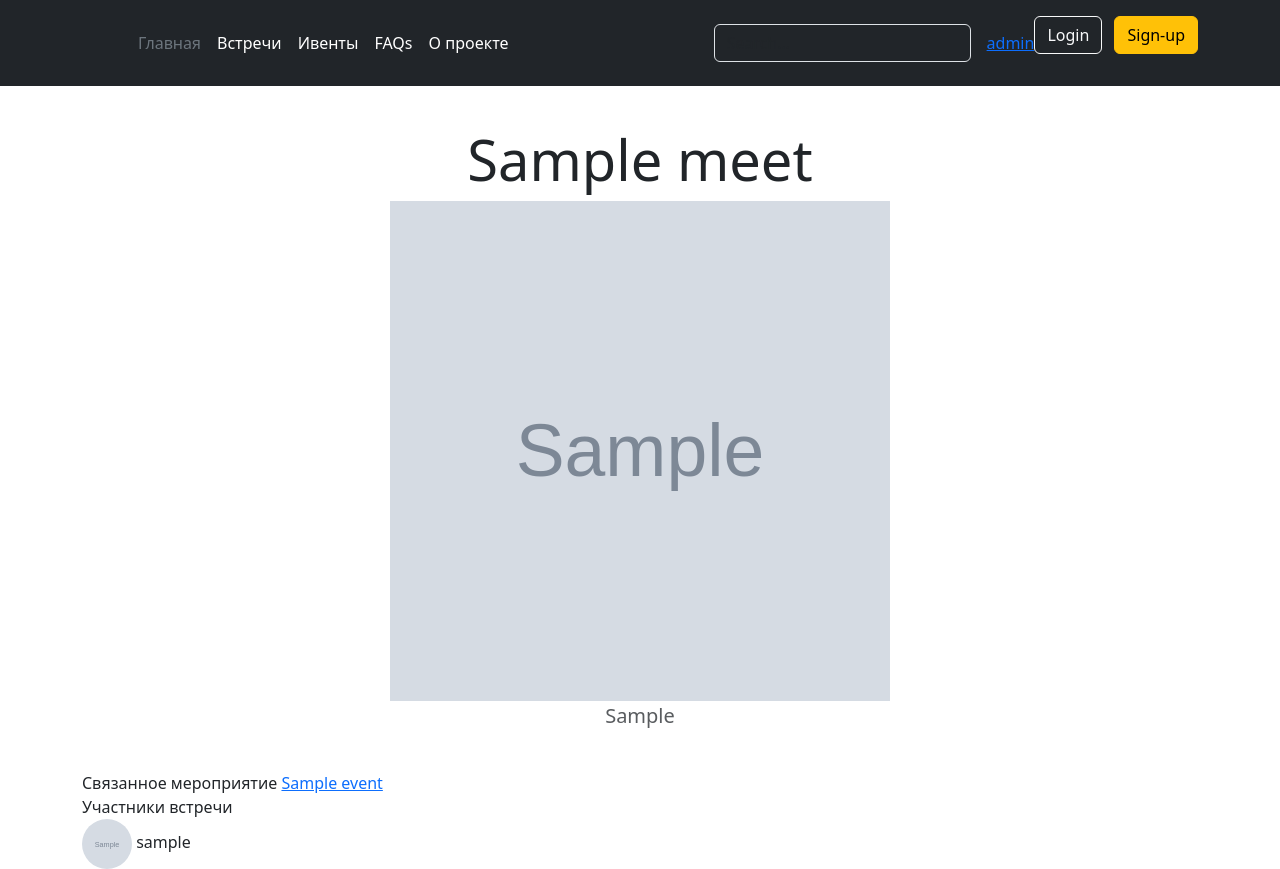
After one commit to ilnarka1337/djangoMeetSite, a Django app: page /meet/1/ in a window 1280 px wide. The commit adds this page. Run offline with Django 4.2, Linux system fonts and the light colour scheme; tables that the repository leaves empty hold one stand-in row (values such as "Sample post"); grey boxes marked "Sample" are stand-in pictures; some libraries are stand-ins or nearby versions.

Commit message:
some changes
Signed-off-by: ilnarka1337 <minejooker@gmail.com>

```diff
--- a/MeetSite/meets/models.py
+++ b/MeetSite/meets/models.py
@@ -27,6 +27,9 @@ class Meet(models.Model):
                               verbose_name='Создатель', null=True, blank=True)
     created_at = models.DateTimeField(auto_now_add=True, verbose_name='Дата создания', null=True, blank=True)
     people = models.ManyToManyField(MeetsUser, blank=True, verbose_name="Участники встречи", related_name="meet_users")
+
+    def get_absolute_url(self):
+        return reverse('viewMeet', kwargs={"pk": self.pk})
 
     def __str__(self):
         return self.title
--- a/MeetSite/meets/templates/meets/events.html
+++ b/MeetSite/meets/templates/meets/events.html
@@ -24,7 +24,7 @@
                                 <p class="card-text">{{ event.info|ljust:100|truncatechars_html:101|escape }}</p>
                                 <p class="card-text"><small class="text-muted">{{ event.willing_people.count }}</small>
                                 </p>
-                                <button class="mb-0 btn btn-warning btn-sm px-4 me-md-2 align-bottom">
+                                <button class="mb-0 btn btn-warning btn-sm px-4 me-md-2">
                                     <a class="nav-link" href="{{ event.get_absolute_url }}">Подробнее</a>
                                 </button>
                             </div>
--- a/MeetSite/meets/templates/meets/meets.html
+++ b/MeetSite/meets/templates/meets/meets.html
@@ -28,7 +28,7 @@
                                     <small class="text-muted">{{ meet.people.count }}</small>
                                 </p>
                                 <button class="btn btn-warning btn-sm px-4 me-md-2">
-                                    <a class="nav-link" href="{{ event.get_absolute_url }}">Подробнее</a>
+                                    <a class="nav-link" href="{{ meet.get_absolute_url }}">Подробнее</a>
                                 </button>
                             </div>
                         </div>
--- /dev/null
+++ b/MeetSite/meets/templates/meets/viewMeet.html
@@ -0,0 +1,21 @@
+{% extends 'base.html' %}
+{% load static %}
+
+{% block body %}
+    <div class="pricing-header p-3 pb-md-4 mx-auto text-center">
+        <h1 class="display-4 fw-normal">{{ meet.title }}</h1>
+        <img src="{{ meet.m_photo.url }}" alt="" height="500" width="500">
+        <p class="fs-5 text-muted">{{ meet.info }}</p>
+    </div>
+    <div>
+        Связанное мероприятие
+        <a href="{{ meet.meet_event.get_absolute_url }}">{{ meet.meet_event }}</a>
+    </div>
+    Участники встречи
+    <br>
+    {% for ppl in meet.people.all %}
+        <a href="{{ ppl.photo.url }}"><img src="{{ ppl.photo.url }}" alt="" width="50" height="50"
+                                           class="object-fit-cover" style="border-radius: 50%"></a>
+        {{ ppl.username }}
+    {% endfor %}
+{% endblock %}
--- a/MeetSite/meets/urls.py
+++ b/MeetSite/meets/urls.py
@@ -9,4 +9,5 @@ urlpatterns = [
     path('add-event/', EventCreateView.as_view(), name='addEvent'),
     path('add-meet/', MeetCreateView.as_view(), name='addMeet'),
     path('event/<int:pk>/', EventDetailView.as_view(), name='viewEvent'),
+    path('meet/<int:pk>/', MeetDetailView.as_view(), name='viewMeet'),
 ]
--- a/MeetSite/meets/views.py
+++ b/MeetSite/meets/views.py
@@ -61,3 +61,13 @@ class MeetsListView(ListView):
 
     def get_queryset(self):
         return Meet.objects.all()
+
+
+class MeetDetailView(DetailView):
+    model = Meet
+    context_object_name = 'meet'
+    template_name = 'meets/viewMeet.html'
+
+    def get_context_data(self, **kwargs):
+        context = super(MeetDetailView, self).get_context_data()
+        return context
```
Also changed, not shown: MeetSite/meetsite_media/photos/events/2023/02/17/75fe5970017b56b809100243ba3bf505.jpg (added), 1 other file.
